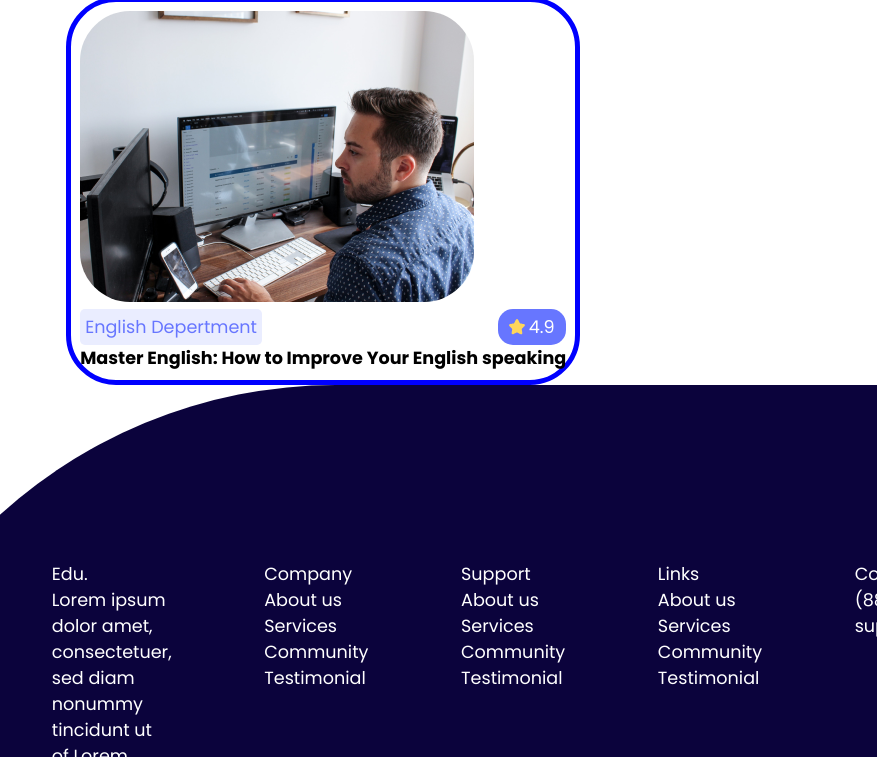
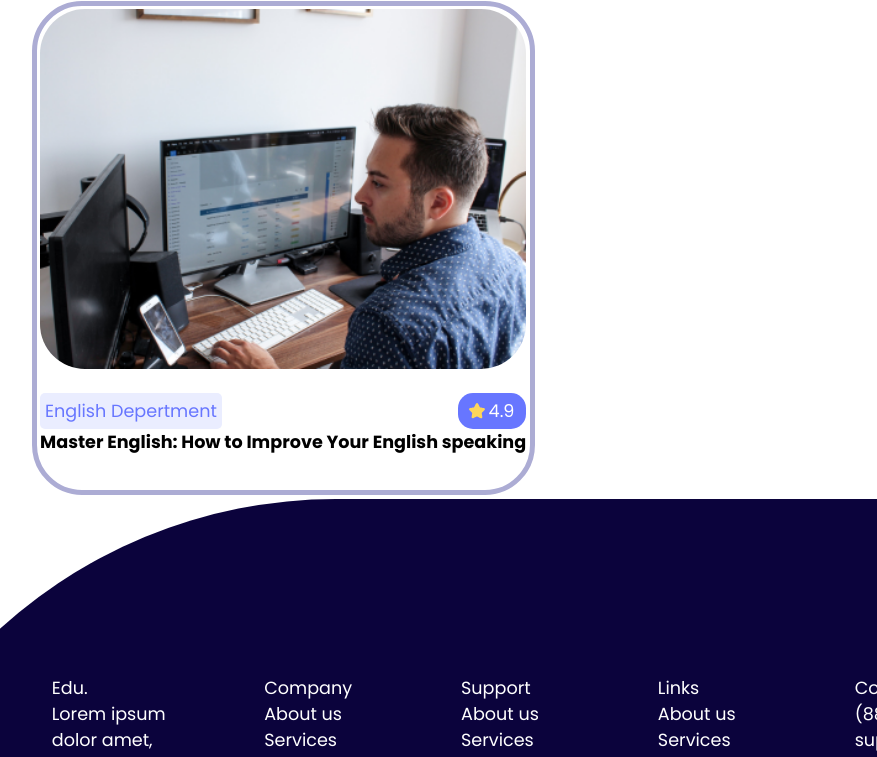
Before and after one commit to soraya-mi/Navax-test, a plain HTML site: page index.html in a window 1280 px wide. Shown: the part 800-1557 px from the top of the page, without its empty margins (164-1041 px from the left). Drawn offline with Linux system fonts and the light colour scheme.

Commit message:
section styles added

```diff
--- a/styles.css
+++ b/styles.css
@@ -12,7 +12,7 @@ body{
     font-size: 1.1em;
 }
 .section{
-    margin:0px 18%;
+    margin:0px 15%;
 }
 .txt-gray{
     color:#686B8D;
@@ -29,7 +29,9 @@ body{
 }
 .row{
     display: flex;
-    flex-direction:row
+    flex-direction:row;
+    flex-shrink:0;
+    /* box-sizing: border-box; */
 }
 .column{
     display:flex;
@@ -83,24 +85,34 @@ body{
     /* margin: 0px 5px 5px 5px; */
     margin:0 .4em;
 }
+.cources-row{
+    justify-content: space-between;
+}
 .course-container{
     border-radius: 50px;
-    border:5px solid blue;
+    border:5px solid rgb(172, 172, 212);
     height: 100%;
-    padding: .5em;
+    padding: .2em .2em 2em .2em;
+    margin:.2em;
+    box-sizing: border-box;
     /* border-image:   */
     /* linear-gradient(100% 100% at 0% 0%, #6776FF 0%, */
      /* rgba(255, 255, 255, 0) 68.57%, */
       /* rgba(255, 255, 255, 0) 100%); */
 }
 .course-img{
-    border-radius: 50px;
+    border-radius: 45px;
+    border:5px;
+    margin-bottom: 1em;
+    width: 100%;
+    height:auto;
 }
 .course-tag{
     background: #EAEDFF;
     color:#6776FF;
     border-radius: 5px;
     padding: 5px;
+    box-sizing: border-box;
 }
 .course-rate{
     background: #6776FF;
@@ -111,6 +123,10 @@ body{
 }
 .course-info{
     justify-content: space-between;
+}
+.course-play{
+    justify-content: space-between;
+    margin-top: .8em;
 }
 /*Footer*/
 .footer{
```
